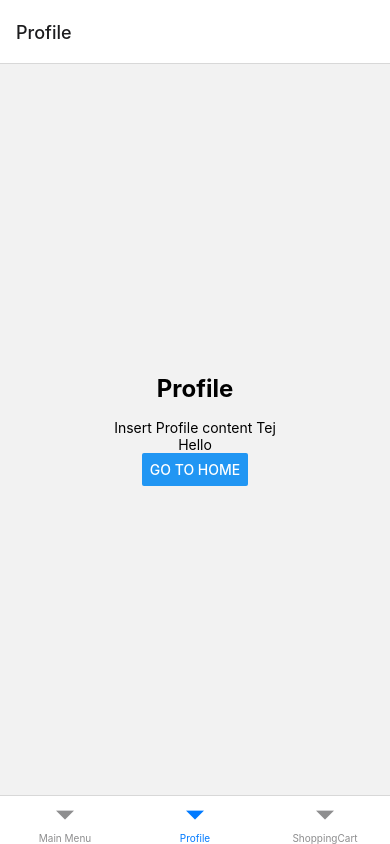
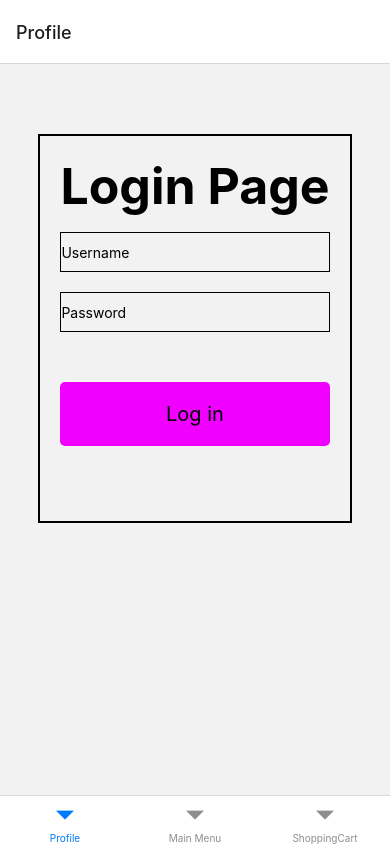
Before and after one commit to Vegito2367/HackKUFoodBank, a React Native app in the folder myProject/: screen /Profile in a window 390 px wide. Built offline with nearby package versions, Linux system fonts and the light colour scheme.

Commit message:
Making a login page

```diff
--- a/myProject/App.js
+++ b/myProject/App.js
@@ -4,7 +4,7 @@ import Profile from './components/profile';
 import React from 'react';
 import { HomeScreen } from './components/Home';
 import { ShoppingCart } from './components/shoppingCart';
-import { enableScreens } from 'react-native-screens';
+import { LoginPage } from './components/loginPage';
 
 
 const Tab = createBottomTabNavigator();
@@ -15,8 +15,8 @@ export default function App() {
   return (
     <NavigationContainer>
       <Tab.Navigator>
+        <Tab.Screen name="Profile" component={Profile}/>
         <Tab.Screen name="Main Menu" component={HomeScreen}/>
-        <Tab.Screen name="Profile" component={Profile}/>
         <Tab.Screen name="ShoppingCart" component={ShoppingCart}/>
       </Tab.Navigator>
     </NavigationContainer>
--- a/myProject/components/Home.js
+++ b/myProject/components/Home.js
@@ -174,6 +174,7 @@ export function HomeScreen({ navigation })
               <Button title="-" onPress={SubtractNumber} style={{backgroundColor:"rgba(99, 111, 130,1)"}}></Button>
               </View>
               <Button title="Done" onPress={handleModalClose}/>
+              <Button title='Close' onPress={closeModal} color='red'>Close</Button>
             </View>
           </View>
         </View>
--- a/myProject/components/profile.js
+++ b/myProject/components/profile.js
@@ -1,5 +1,5 @@
 import React from 'react';
-import { View, Text, StyleSheet, Pressable, Button } from 'react-native';
+import { View, Text, StyleSheet, Pressable, Button, Image, TextInput } from 'react-native';
 
 function Profile({navigation, route})
 {
@@ -10,10 +10,12 @@ function Profile({navigation, route})
   }
   return (
     <View style={styles.container}>
-      <Text style={styles.title}>Profile</Text>
-      <Text>Insert Profile content {name}</Text>
-      <Pressable onPress={() => navigation.navigate('ShoppingCart')}><Text>Hello</Text></Pressable>
-      <Button title="Go to Home" onPress={goHome}/>
+      <View style={{display:"flex", alignContent:"center", borderWidth:2, padding:20, paddingBottom:75}}>
+      <Text style={styles.title}>Login Page</Text>
+      <TextInput numberOfLines={1} placeholder="Username" style={{borderWidth: 1, height: 40, marginBottom: 20}}/>
+      <TextInput numberOfLines={1} placeholder="Password" style={{borderWidth: 1, height: 40, marginBottom: 50}}/>
+      <Pressable style={styles.button} onPress={goHome}><Text style={{fontSize:20, textAlign:"center"}} >Log in</Text></Pressable>
+      </View>
     </View>
   );
 };
@@ -23,12 +25,18 @@ export default Profile;
 const styles = StyleSheet.create({
   container: {
     flex: 1,
-    justifyContent: 'center',
     alignItems: 'center',
+    marginTop: 70,
   },
   title: {
-    fontSize: 24,
+    fontSize: 50,
     fontWeight: 'bold',
     marginBottom: 16,
   },
+  button: {
+    backgroundColor: "#f000ff",
+    padding: 20,
+    borderRadius: 5,
+
+  },
 });
```
Also changed, not shown: myProject/components/loginPage.js (added).
